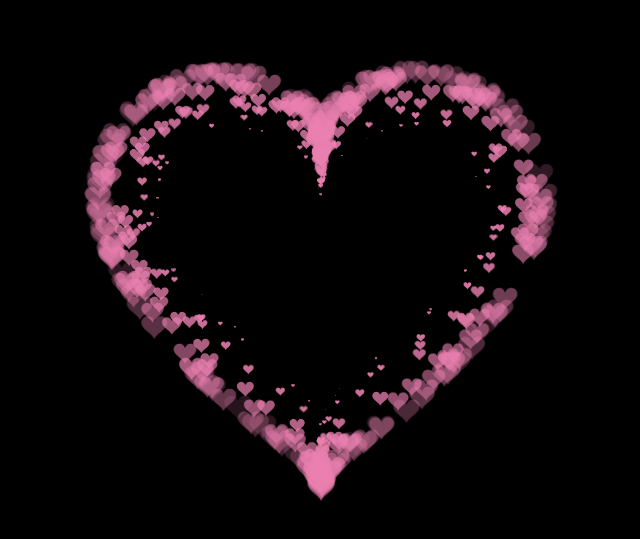
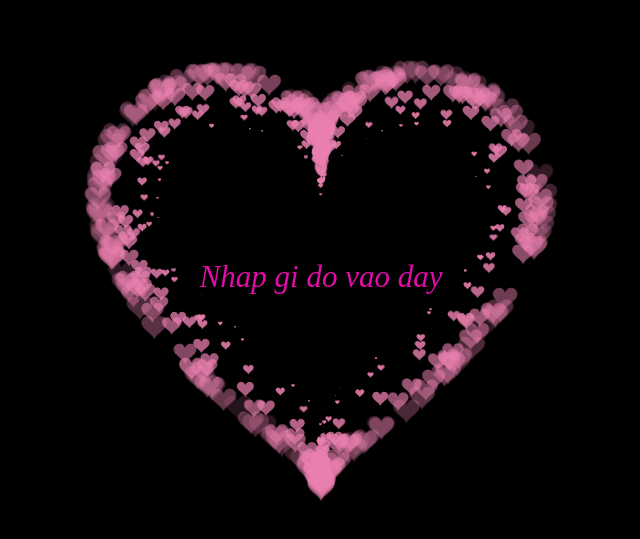
Before and after one commit to otaEshi/Heart, a plain HTML site: page index.html in a window 1280 px wide. Shown: the part 123-662 px from the top of the page, without its empty margins (319-959 px from the left). Drawn offline with Linux system fonts and the light colour scheme.

Commit message:
committed

```diff
--- a/index.html
+++ b/index.html
@@ -254,5 +254,17 @@ var ParticlePool = (function() {
   }, 10);
 })(document.getElementById('pinkboard'));
   </script>
+ <div class="center-text",
+  style="background-color:rgb(0, 0, 0);
+      width: 100%;
+      color: rgb(225, 12, 168);
+      height:100%;
+      font-size: 31px;
+      font-style: italic;
+      display: flex;
+      align-items: center;
+      justify-content: center;
+      margin-bottom: 5px;
+      text-align: center;">Nhap gi do vao day</div>
  </BODY>
 </HTML>
```
